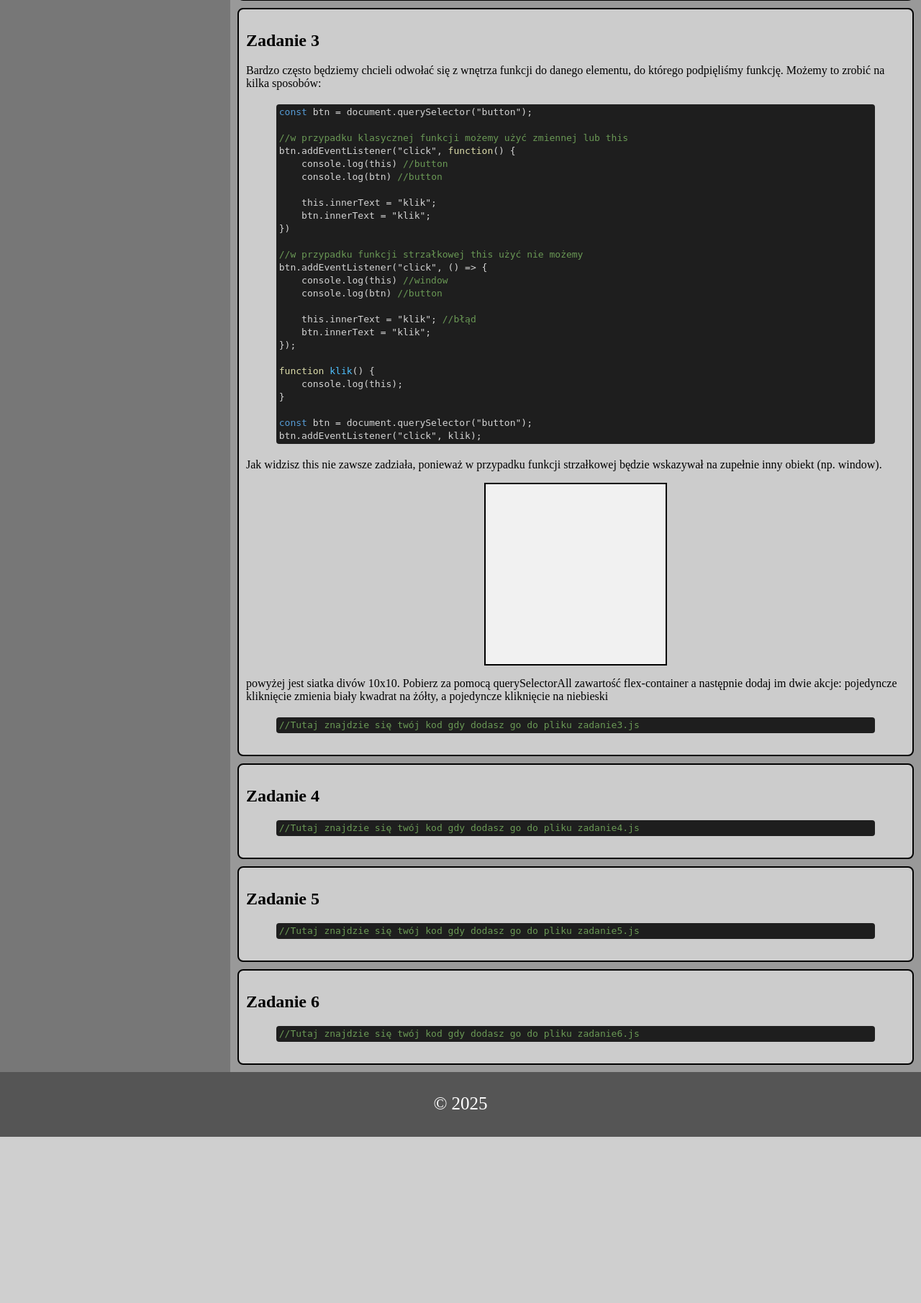
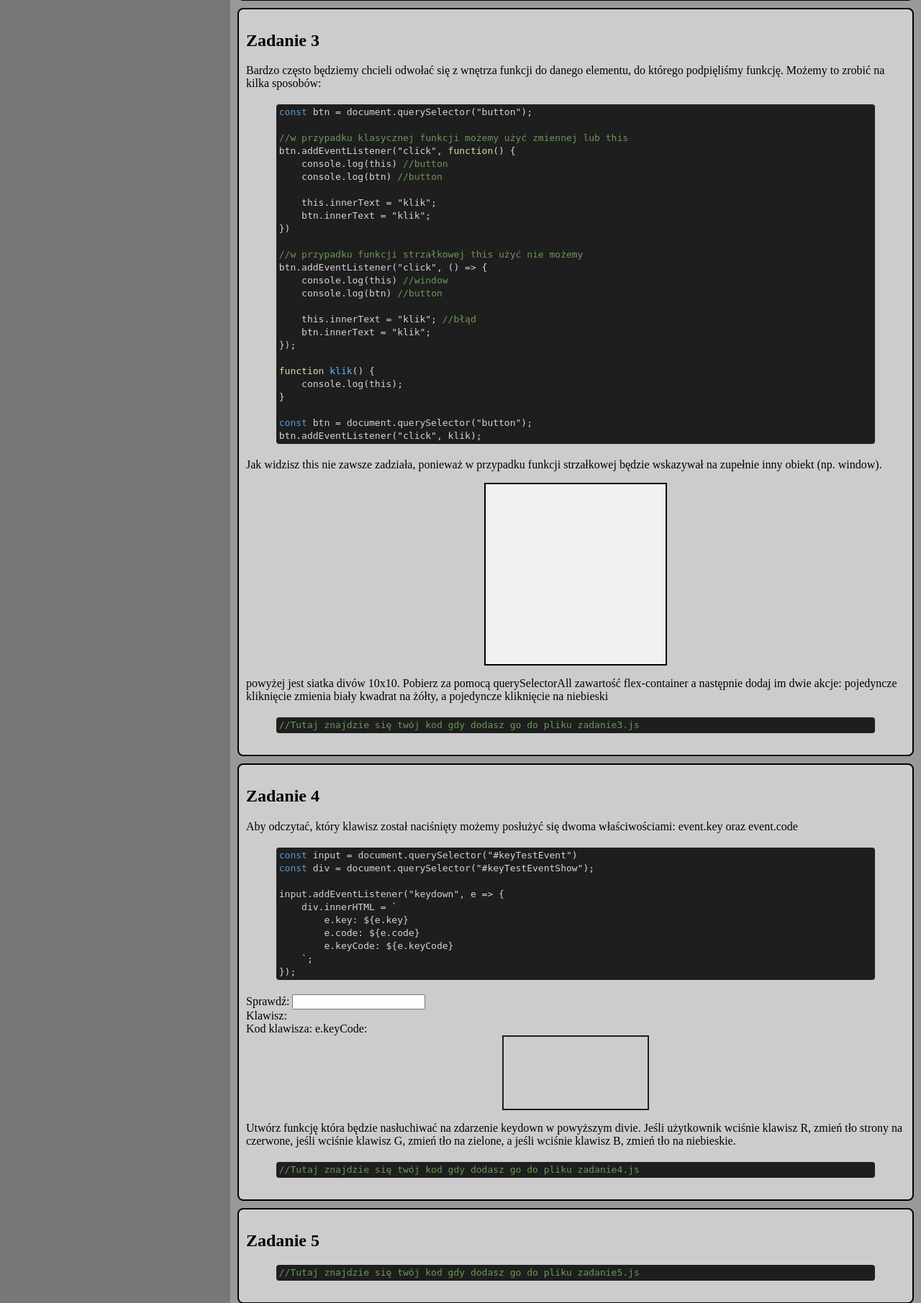
Before and after one commit to Estremo102/Aplikacje-Internetowe, a PHP site: page / in a window 1280 px wide. Shown: the part 1391-3202 px from the top of the page at 72% size. Before the commit the page ends 2971 px from the top, so only its background shows below. Run offline with PHP 8.4, Linux system fonts and the light colour scheme.

Commit message:
DOM - wydarzenia zadanie 4

```diff
--- a/DOM/index.html
+++ b/DOM/index.html
@@ -220,7 +220,38 @@ btn.addEventListener("click", klik);</code></pre>
             </section>
             <section id="zadanie4">
                 <h2>Zadanie 4</h2>
+                <p>Aby odczytać, który klawisz został naciśnięty możemy posłużyć się dwoma właściwościami: event.key oraz event.code</p>
+                <pre><code>const input = document.querySelector("#keyTestEvent")
+const div = document.querySelector("#keyTestEventShow");
 
+input.addEventListener("keydown", e => {
+    div.innerHTML = `
+        e.key: <b>${e.key}</b><br>
+        e.code: <b>${e.code}</b><br>
+        e.keyCode: <b>${e.keyCode}</b>
+    `;
+});</code></pre>
+                <div class="test-container">
+                    <form class="form">
+                        <div class="row">
+                            <div class="col">
+                                <label for="keyTestEvent">Sprawdź:</label>
+                                <input type="text" id="keyTestEvent" value="">
+                            </div>
+                        </div>
+                        <div class="row">
+                            <div class="col">
+                                <div id="keyTestEventShow">
+                            Klawisz: <b></b><br>
+                            Kod klawisza: <b></b>
+                            e.keyCode: <b></b><br>
+                                </div>
+                            </div>
+                        </div>
+                    </form>
+                </div>
+                <div id="RGB"></div>
+                <p>Utwórz funkcję która będzie nasłuchiwać na zdarzenie keydown w powyższym divie. Jeśli użytkownik wciśnie klawisz R, zmień tło strony na czerwone, jeśli wciśnie klawisz G, zmień tło na zielone, a jeśli wciśnie klawisz B, zmień tło na niebieskie.</p>
                 <pre><code id="z4s">//Tutaj znajdzie się twój kod gdy dodasz go do pliku zadanie4.js</code></pre>
             </section>
             <section id="zadanie5">
--- a/DOM/script.js
+++ b/DOM/script.js
@@ -119,6 +119,27 @@ window.onload = function() {
         // Zadanie 4
         () => {
             try {
+                const d = document.querySelector("#RGB");
+                const originalBg = d.style.backgroundColor;
+                const eventR = new KeyboardEvent('keydown', { key: 'r' });
+                window.dispatchEvent(eventR);
+                if (d.style.backgroundColor !== 'red') {
+                    d.style.backgroundColor = originalBg;
+                    return false;
+                }
+                const eventG = new KeyboardEvent('keydown', { key: 'g' });
+                window.dispatchEvent(eventG);
+                if (d.style.backgroundColor !== 'green') {
+                    d.style.backgroundColor = originalBg;
+                    return false;
+                }
+                const eventB = new KeyboardEvent('keydown', { key: 'b' });
+                window.dispatchEvent(eventB);
+                if (d.style.backgroundColor !== 'blue') {
+                    d.style.backgroundColor = originalBg;
+                    return false;
+                }
+                d.style.backgroundColor = originalBg;
                 return true;
             } catch { return false; }
         },
--- a/DOM/style.css
+++ b/DOM/style.css
@@ -173,5 +173,12 @@ button{
     background-color: #f1f1f1;
     width: 25px;
     height: 25px;
+}
 
+#RGB{
+    display: block;
+    margin: auto;
+    border: #1E1E1E 2px solid;
+    width: 200px;
+    height: 100px;
 }
--- a/DOM/zadanie4.js
+++ b/DOM/zadanie4.js
@@ -3,6 +3,17 @@ function zadanie4() {
 }
 zadanie4();
 
+const input = document.querySelector("#keyTestEvent")
+const div = document.querySelector("#keyTestEventShow");
+
+input.addEventListener("keydown", e => {
+    div.innerHTML = `
+        e.key: <b>${e.key}</b><br>
+        e.code: <b>${e.code}</b><br>
+        e.keyCode: <b>${e.keyCode}</b>
+    `;
+});
+
 // Kod do testów, nie usuwać
 try{
     window.zadanie4 = zadanie4;
```
